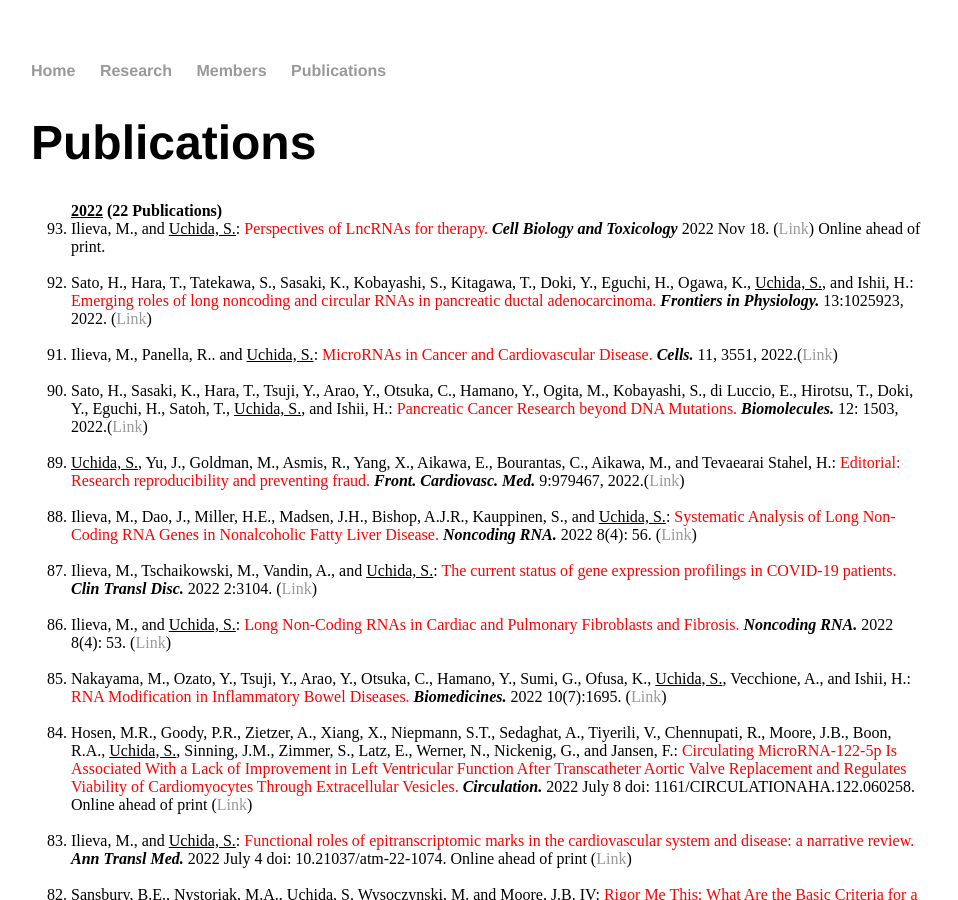
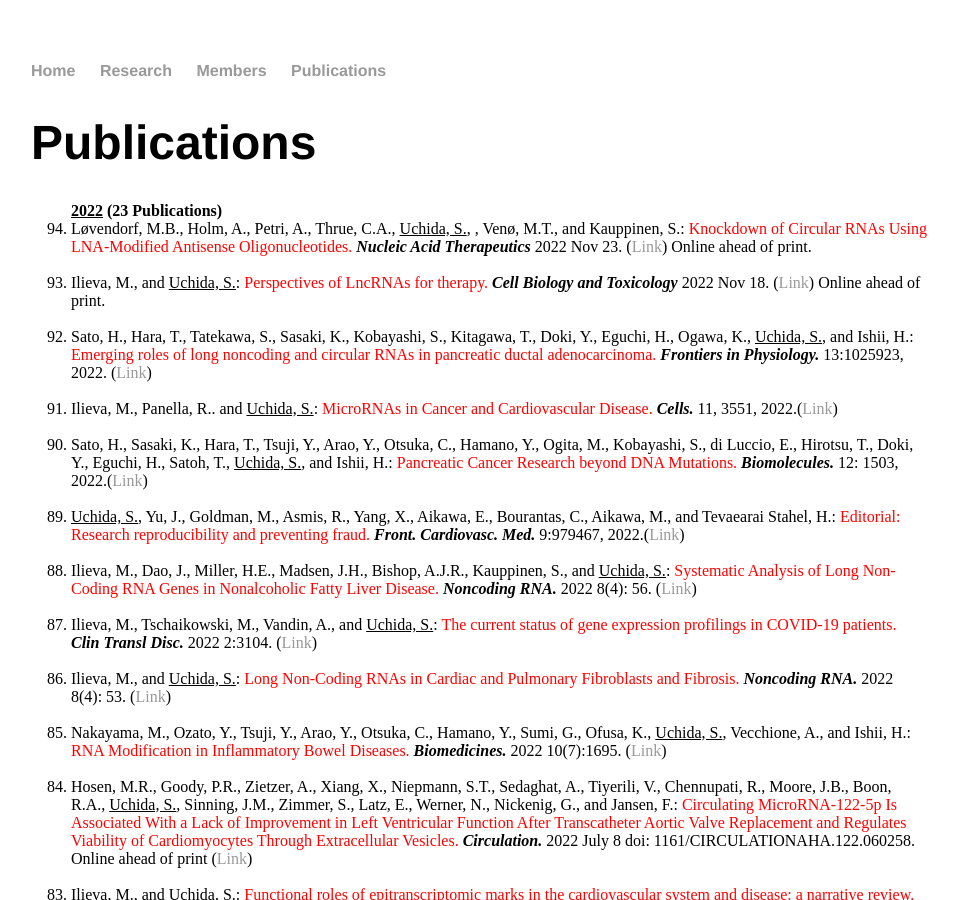
Before and after one commit to heartlncrna/heartlncrna.github.io, a Jekyll site: the page publications/pub_list.html, which Jekyll copies as it is, in a window 1280 px wide and 900 px high. Shown: the whole window, without its empty margins (161-1119 px from the left). Built offline with Jekyll 4.4.1, drawn with Linux system fonts in a browser that asks for light colours.

Commit message:
Update pub_list.html

```diff
--- a/publications/pub_list.html
+++ b/publications/pub_list.html
@@ -27,7 +27,10 @@
 			<p class="Normal">
 			<ol reversed="reversed">
 
-				<strong><u>2022</u>  (22 Publications)</strong>
+				<strong><u>2022</u>  (23 Publications)</strong>
+				<li>	Løvendorf, M.B., Holm, A., Petri, A., Thrue, C.A., <u>Uchida, S.</u>, , Venø, M.T., and Kauppinen, S.: <font color="red">Knockdown of Circular RNAs Using LNA-Modified Antisense Oligonucleotides.</font> <b><i> Nucleic Acid Therapeutics</i></b> 2022 Nov 23. (<a href="https://www.liebertpub.com/doi/epub/10.1089/nat.2022.0040">Link</span></a>) Online ahead of print.</li>
+			<br>
+
 				<li>	Ilieva, M., and <u>Uchida, S.</u>: <font color="red">Perspectives of LncRNAs for therapy.</font> <b><i> Cell Biology and Toxicology</i></b> 2022 Nov 18. (<a href="https://link.springer.com/article/10.1007/s10565-022-09779-1">Link</span></a>) Online ahead of print.</li>
 			<br>
 
```
